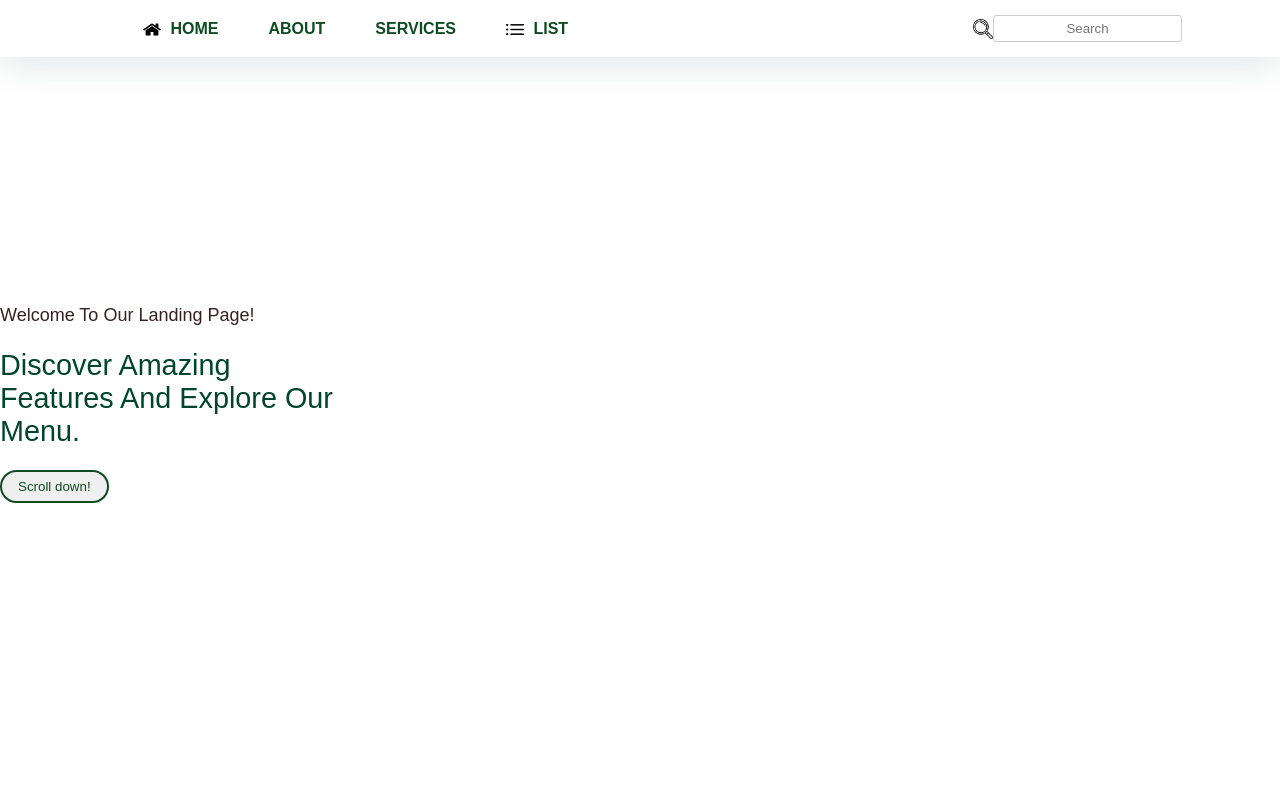
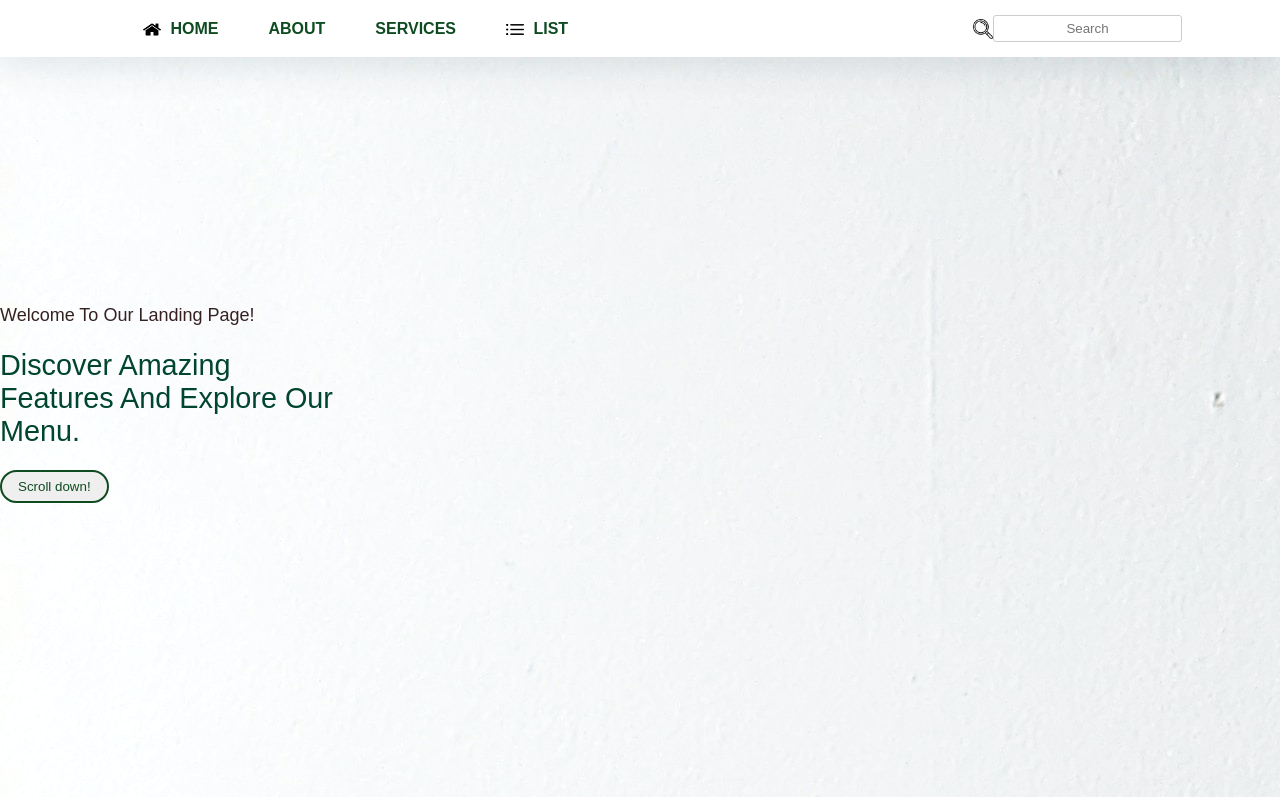
Before and after one commit to srisai98/infotrixs, a plain HTML site: page index.html in a window 1280 px wide. Shown: the top 797 px of the page. Drawn offline with nearby package versions, Linux system fonts and the light colour scheme; a script that the page names is missing.

Commit message:
Update style.css

```diff
--- a/style.css
+++ b/style.css
@@ -110,7 +110,7 @@
     display: flex;
     flex-wrap: wrap;
     align-items: center;
-    background:img src='alex-brinkman-d4uPQo9EPE8-unsplash.jpg' center/cover; /* Center and cover the background image */
+    background: url('https://github.com/srisai98/infotrixs/blob/ddb6a668ae4e7033bc259b8dc657909f8c12f310/alex-brinkman-d4uPQo9EPE8-unsplash.jpg'); /* Center and cover the background image */
     gap: 1rem;
   }
 
```
